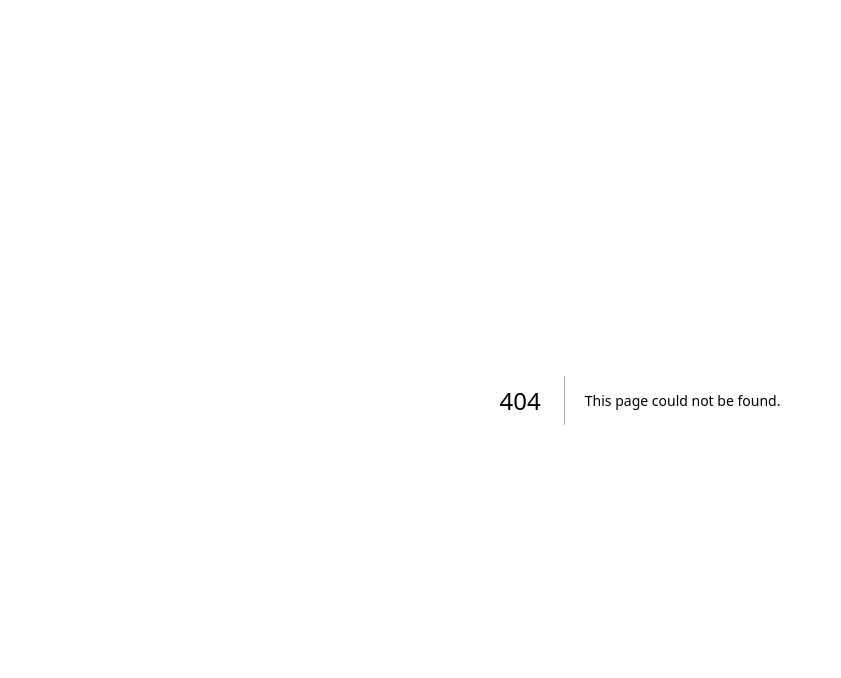
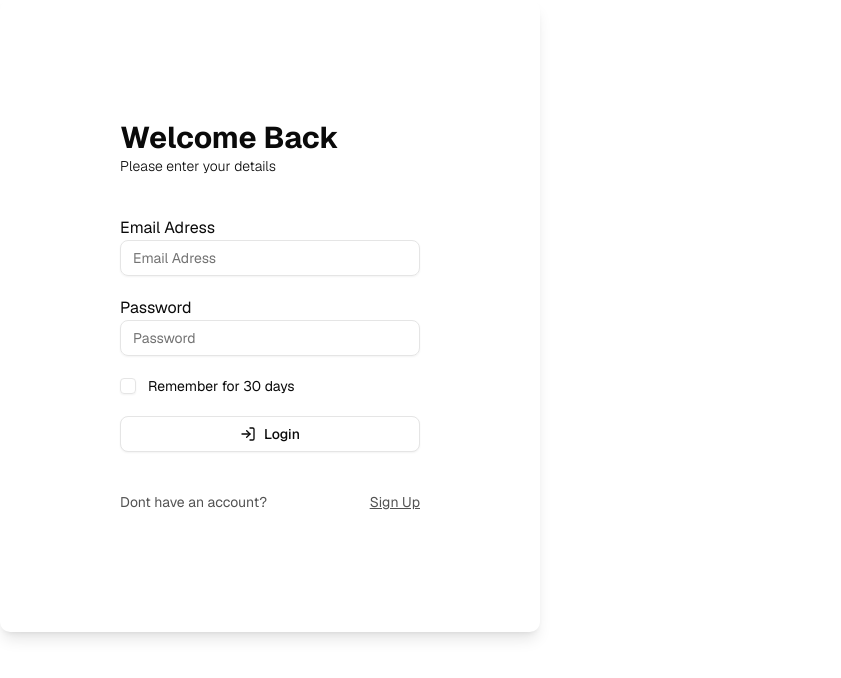
Before and after one commit to Denizozaltay/TicketApp, a Next.js app: page /login in a window 1280 px wide. Before the commit this address had no page. Shown: the top 678 px of the page, without its empty margins (0-841 px from the left). Built offline with nearby package versions, Linux system fonts and the light colour scheme.

Commit message:
authentication pages added

```diff
--- a/package.json
+++ b/package.json
@@ -15,6 +15,7 @@
     "bcrypt": "^5.1.1",
     "class-variance-authority": "^0.7.1",
     "clsx": "^2.1.1",
+    "jsonwebtoken": "^9.0.2",
     "lucide-react": "^0.487.0",
     "next": "15.3.0",
     "prisma": "^6.6.0",
@@ -25,6 +26,7 @@
   "devDependencies": {
     "@tailwindcss/postcss": "^4",
     "@types/bcrypt": "^5.0.2",
+    "@types/jsonwebtoken": "^9.0.9",
     "@types/node": "^20",
     "@types/react": "^19",
     "@types/react-dom": "^19",
--- /dev/null
+++ b/src/app/(pages)/login/page.tsx
@@ -0,0 +1,9 @@
+import LoginForm from "../../components/LoginForm";
+
+export default function LoginPage() {
+  return (
+    <>
+      <LoginForm />
+    </>
+  );
+}
--- /dev/null
+++ b/src/app/(pages)/register/page.tsx
@@ -0,0 +1,9 @@
+import RegisterForm from "../../components/RegisterForm";
+
+export default function RegisterPage() {
+  return (
+    <>
+      <RegisterForm />
+    </>
+  );
+}
--- a/src/app/components/LoginForm.tsx
+++ b/src/app/components/LoginForm.tsx
@@ -3,8 +3,9 @@
 import { Input } from "@/components/ui/input";
 import { Checkbox } from "@/components/ui/checkbox";
 import { Button } from "@/components/ui/button";
-import { Link, LogIn } from "lucide-react";
+import { LogIn } from "lucide-react";
 import { useState } from "react";
+import Link from "next/link";
 
 export default function LoginForm() {
   const [email, setEmail] = useState("");
@@ -26,8 +27,6 @@ export default function LoginForm() {
     // logic buraya yazilacak
     // email ve password değişkenleri var
     // bu degiskenleri auth'a POST istegi ile gonderebiliz, scope içinde
-
-
   };
 
   return (
@@ -38,7 +37,7 @@ export default function LoginForm() {
           <p className="text-sm font-light">Please enter your details</p>
         </div>
         <div className="flex">
-            {/* formun login buttonuna herhangi bir action ekleme
+          {/* formun login buttonuna herhangi bir action ekleme
             form oldugu icin otomatik olarak submit işlemi yapar
             TODO: handleSubmit metoduna logic eklenmeli
             */}
@@ -85,7 +84,6 @@ export default function LoginForm() {
               <LogIn /> Login
             </Button>
           </form>
-
         </div>
         <div className="flex flex-row justify-between text-sm opacity-70">
           <p>Dont have an account?</p>
@@ -94,7 +92,9 @@ export default function LoginForm() {
                 veyahutta form, sign up'a basınca conditional rendering ile register sayfası
                 render edilebilir
                 */}
-          <p className="underline">Sign Up</p>
+          <Link href={"/register"} className="underline">
+            Sign Up
+          </Link>
         </div>
       </div>
     </>
--- a/src/app/components/RegisterForm.tsx
+++ b/src/app/components/RegisterForm.tsx
@@ -2,7 +2,8 @@
 
 import { Input } from "@/components/ui/input";
 import { Button } from "@/components/ui/button";
-import { Link, LogIn } from "lucide-react";
+import { LogIn } from "lucide-react";
+import Link from "next/link";
 import { useState } from "react";
 
 export default function RegisterForm() {
@@ -39,8 +40,6 @@ export default function RegisterForm() {
     // logic buraya yazilacak
     // email ve password değişkenleri var
     // bu degiskenleri auth'a POST istegi ile gonderebiliz, scope içinde
-
-
   };
 
   return (
@@ -51,7 +50,7 @@ export default function RegisterForm() {
           <p className="text-sm font-light">Please enter your details</p>
         </div>
         <div className="flex">
-            {/* formun register buttonuna herhangi bir action ekleme
+          {/* formun register buttonuna herhangi bir action ekleme
             form oldugu icin otomatik olarak submit işlemi yapar
             TODO: handleSubmit metoduna logic eklenmeli
             */}
@@ -106,7 +105,6 @@ export default function RegisterForm() {
               <LogIn /> Register
             </Button>
           </form>
-
         </div>
         <div className="flex flex-row justify-between text-sm opacity-70">
           <p>Do you have an account?</p>
@@ -115,7 +113,9 @@ export default function RegisterForm() {
                 veyahutta form, sign up'a basınca conditional rendering ile login sayfası
                 render edilebilir
                 */}
-          <p className="underline">Log in</p>
+          <Link href={"/login"} className="underline">
+            Log in
+          </Link>
         </div>
       </div>
     </>
```
